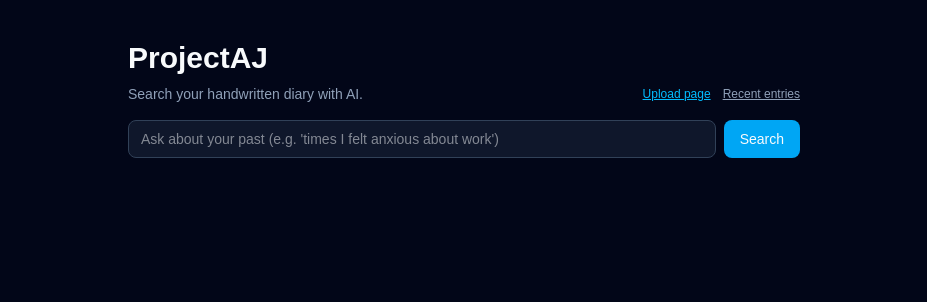
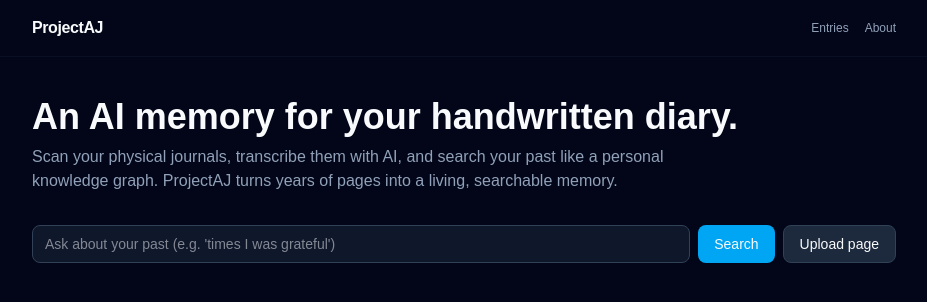
Before and after one commit to sameer7madrasi/projectaj-web, a Next.js app: page / in a window 1280 px wide. Shown: the top 302 px of the page, without its empty margins (176-1103 px from the left). Built offline with nearby package versions, Linux system fonts and the light colour scheme.

Commit message:
improving UI post v1 deployment

```diff
--- a/src/app/page.tsx
+++ b/src/app/page.tsx
@@ -2,6 +2,7 @@
 "use client";
 
 import { useState } from "react";
+import { useRouter } from "next/navigation";
 import Link from "next/link";
 
 type DiaryResult = {
@@ -15,6 +16,7 @@
 };
 
 export default function HomePage() {
+  const router = useRouter();
   const [query, setQuery] = useState("");
   const [loading, setLoading] = useState(false);
   const [results, setResults] = useState<DiaryResult[]>([]);
@@ -52,43 +54,60 @@
   };
 
   return (
-    <main className="min-h-screen bg-slate-950 text-slate-50 flex flex-col items-center px-4 py-10">
-      <div className="w-full max-w-2xl">
-        <h1 className="text-3xl font-bold mb-2">ProjectAJ</h1>
-        <div className="flex items-center justify-between mb-4">
-          <p className="text-sm text-slate-400">
-            Search your handwritten diary with AI.
+    <main className="min-h-screen bg-slate-950 text-slate-50 flex flex-col">
+      <header className="w-full border-b border-slate-900/60">
+        <div className="max-w-4xl mx-auto px-4 py-4 flex items-center justify-between">
+          <div className="font-semibold tracking-tight">
+            ProjectAJ
+          </div>
+          <nav className="flex gap-4 text-xs text-slate-400">
+            <Link href="/entries" className="hover:text-slate-100 transition-colors">
+              Entries
+            </Link>
+            <Link href="/about" className="hover:text-slate-100 transition-colors">
+              About
+            </Link>
+          </nav>
+        </div>
+      </header>
+      <div className="flex-1 w-full">
+        <div className="max-w-4xl mx-auto px-4 py-10">
+          {/* Hero section */}
+          <section className="mb-8">
+            <h1 className="text-3xl sm:text-4xl font-bold mb-2">
+              An AI memory for your handwritten diary.
+            </h1>
+            <p className="text-sm sm:text-base text-slate-400 max-w-2xl">
+              Scan your physical journals, transcribe them with AI, and search
+              your past like a personal knowledge graph. ProjectAJ turns years of
+              pages into a living, searchable memory.
             </p>
-          <div className="flex gap-3 text-xs">
-            <Link
-              href="/upload"
-              className="text-sky-400 hover:text-sky-300 underline transition-colors"
-            >
-              Upload page
-            </Link>
-            <Link
-              href="/entries"
-              className="text-slate-400 hover:text-slate-200 underline transition-colors"
-            >
-              Recent entries
-            </Link>
-          </div>
-        </div>
+          </section>
 
-        <form onSubmit={handleSearch} className="flex gap-2 mb-6">
+          {/* Search form */}
+          <form onSubmit={handleSearch} className="flex flex-col sm:flex-row gap-2 mb-6">
             <input
               value={query}
               onChange={(e) => setQuery(e.target.value)}
-            placeholder="Ask about your past (e.g. 'times I felt anxious about work')"
+              placeholder="Ask about your past (e.g. 'times I was grateful')"
               className="flex-1 rounded-lg px-3 py-2 bg-slate-900 border border-slate-700 text-sm focus:outline-none focus:ring focus:ring-sky-500/40"
             />
+            <div className="flex gap-2">
               <button
                 type="submit"
                 disabled={loading}
-            className="rounded-lg px-4 py-2 bg-sky-500 text-sm font-medium disabled:opacity-60"
+                className="rounded-lg px-4 py-2 bg-sky-500 text-sm font-medium disabled:opacity-60 hover:bg-sky-600 transition-colors"
               >
                 {loading ? "Searching..." : "Search"}
               </button>
+              <button
+                type="button"
+                onClick={() => router.push("/upload")}
+                className="rounded-lg px-4 py-2 bg-slate-800 border border-slate-700 text-sm font-medium hover:bg-slate-700 transition-colors"
+              >
+                Upload page
+              </button>
+            </div>
           </form>
 
           {error && (
@@ -97,6 +116,7 @@
             </div>
           )}
 
+          {/* Search results */}
           <div className="space-y-4">
             {results.map((r) => {
               const snippet =
@@ -137,6 +157,7 @@
             )}
           </div>
         </div>
+      </div>
     </main>
   );
 }
```
Lines whose indentation alone changed are shown as unchanged.
